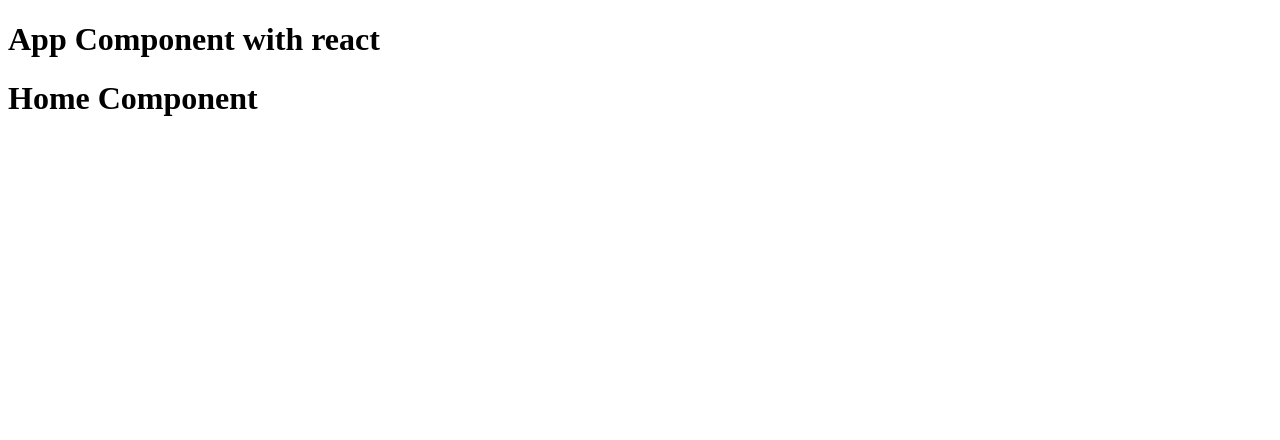
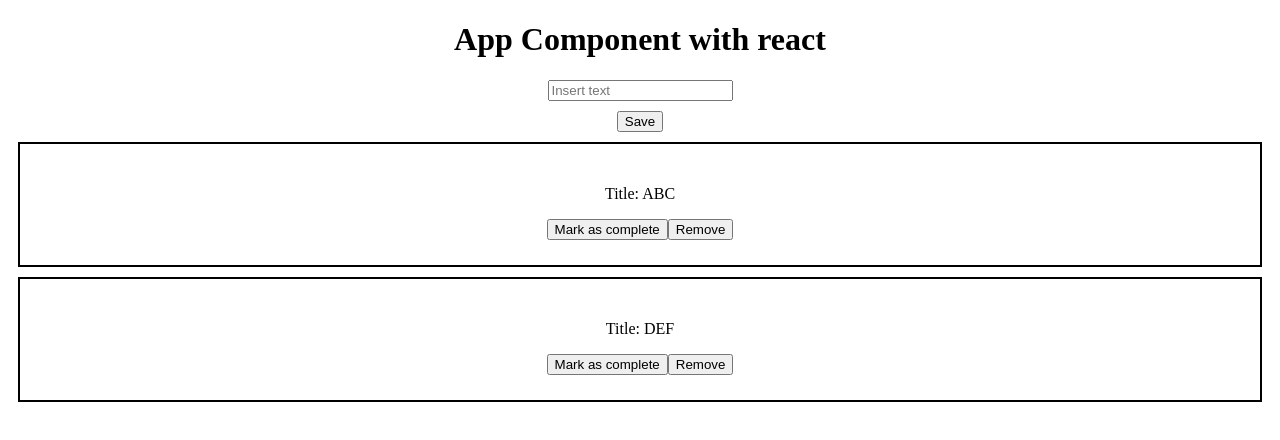
Before and after one commit to warispersonal/Building-Modern-Projects-with-React, a React app: page / in a window 1280 px wide. Shown: the top 440 px of the page. Built offline with nearby package versions, Linux system fonts and the light colour scheme.

Commit message:
create basic form for todo

```diff
--- a/src/App.js
+++ b/src/App.js
@@ -1,11 +1,12 @@
 import React from "react";
-import Home from "@/Home";
+import TodoList from  '@/todo/TodoList'
 
 const App = () =>{
+    const todos = [{text:"ABC"},{text:"DEF"}]
     return(
-        <div className="App">
+        <div className="App" style={{textAlign:"center"}}>
             <h1>App Component with react</h1>
-            <Home />
+            <TodoList todos={todos} />
         </div>
     )
 }
--- /dev/null
+++ b/src/app/components/todo/CreateTodo.js
@@ -0,0 +1,19 @@
+import React from 'react';
+import {useState} from 'react'
+
+const CreateTodo = () =>{
+    const [value, setValue] = useState('');
+    return(
+        <div>
+            <input
+                onChange={e => setValue(e.target.value)}
+                type="text"
+                value={value}
+                placeholder="Insert text"/>
+            <br />
+            <button style={{marginTop: '10px'}}>Save</button>
+        </div>
+    )
+}
+
+export default CreateTodo;
--- /dev/null
+++ b/src/app/components/todo/SingleTodo.js
@@ -0,0 +1,16 @@
+import React from 'react';
+
+const SingleTodo = ({todo}) =>{
+    const {text} = todo
+    return(
+        <div style={{border: "2px solid black", margin:'10px', padding:"25px"}}>
+            <p>Title: {text}</p>
+            <div>
+                <button>Mark as complete</button>
+                <button>Remove</button>
+            </div>
+        </div>
+    )
+}
+
+export default SingleTodo;
--- /dev/null
+++ b/src/app/components/todo/TodoList.js
@@ -0,0 +1,14 @@
+import SingleTodo from '@/todo/SingleTodo'
+import CreateTodo from '@/todo/CreateTodo'
+import React from 'react';
+
+const TodoList = ({todos}) =>{
+    return(
+       <div>
+           <CreateTodo />
+           {todos.map(todo=><SingleTodo key={todo.text} todo={todo} />)}
+       </div>
+    )
+}
+
+export default TodoList;
```
